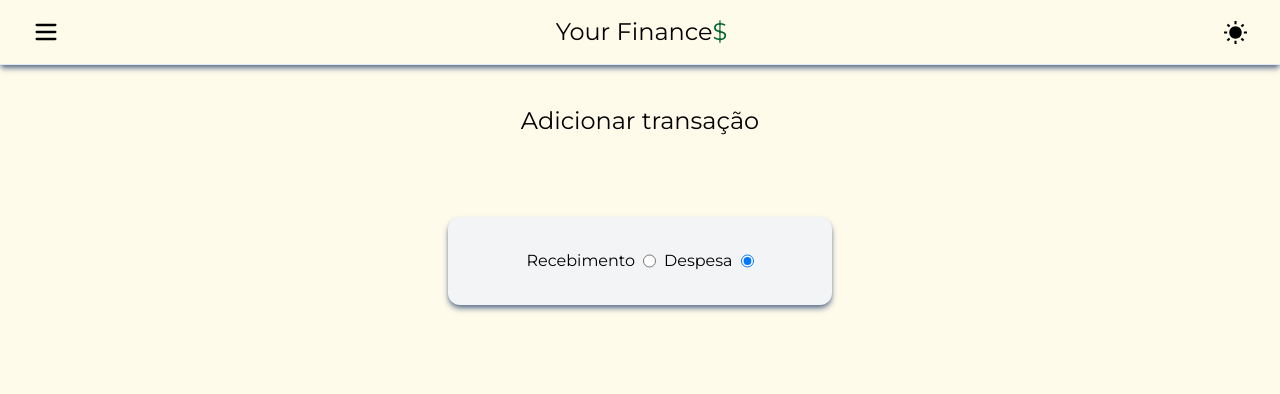
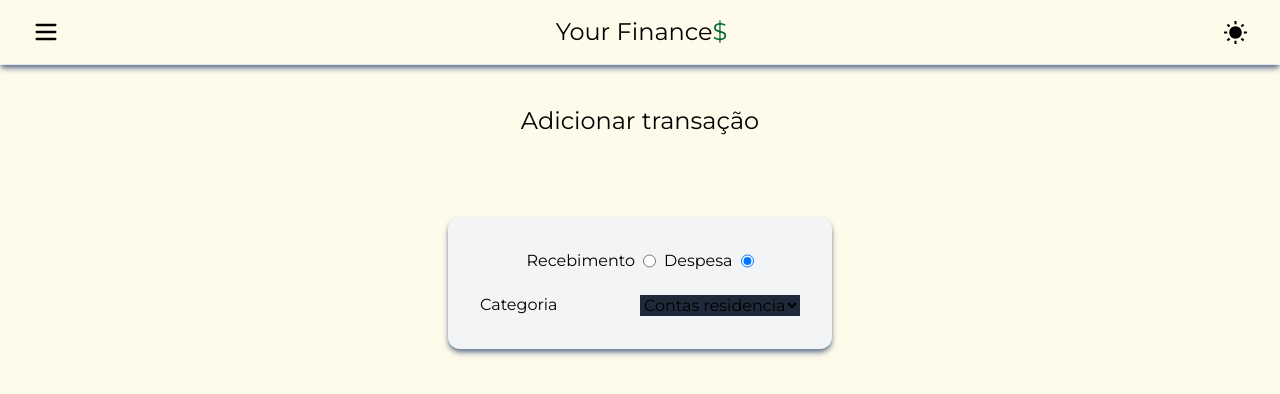
Before and after one commit to mhre1s/Your-Finance-, a React (Vite) app: page /newtransaction in a window 1280 px wide. Both pictures are taken after a click on the radio button "Despesa". Shown: the top 394 px of the page. Built offline with nearby package versions, Linux system fonts and the light colour scheme.

Commit message:
adding the expenses form

```diff
--- a/src/pages/NewTransaction.jsx
+++ b/src/pages/NewTransaction.jsx
@@ -23,13 +23,14 @@ const NewTransaction = () => {
 
               {transactionType === 'recebimento' && (
                 <>
-                <label htmlFor="value">
+                  <label htmlFor="title">
                     <span className='dark:text-white'>Título</span>
                   </label>
                   <input className='border-slate-300 border-1 dark:text-white dark:border-1 text-center
                     dark:border-slate-700 rounded-lg p-1.5
                       [&::-webkit-inner-spin-button]:appearance-none [&::-webkit-outer-spin-button]:appearance-none focus:outline-0'
-                type="number" name="value" id="value" />
+                    type="text" name="title" id="title" />
+
                   <label htmlFor="value">
                     <span className='dark:text-white'>Valor de recebimento</span>
                   </label>
@@ -37,16 +38,32 @@ const NewTransaction = () => {
                     dark:border-slate-700 rounded-lg p-1.5
                       [&::-webkit-inner-spin-button]:appearance-none [&::-webkit-outer-spin-button]:appearance-none focus:outline-0'
                     type="number" name="value" id="value" />
-              <label htmlFor="value">
+
+                  <label htmlFor="date">
                     <span className='dark:text-white'>Data</span>
                   </label>
                   <input className='border-slate-300 border-1 dark:text-white dark:border-1 text-center
                     dark:border-slate-700 rounded-lg p-1.5
                       [&::-webkit-inner-spin-button]:appearance-none [&::-webkit-outer-spin-button]:appearance-none focus:outline-0'
-                type="date" name="value" id="value" />
+                    type="date" name="date" id="date" />
                 </>
               )}
-
+              {transactionType === 'despesa' && (
+                <>
+                  <label htmlFor="category">
+                    <span className='dark:text-white'>Categoria</span>
+                  </label>
+                  <select className='dark:text-white bg-gray-800' name="category" id="category">
+                    <option value="contas-residenciais">Contas residenciais (luz,água)</option>
+                    <option value="cartão">Cartão de crédito</option>
+                    <option value="condução">Condução</option>
+                    <option value="lazer">Lazer</option>
+                    <option value="educação">Educação</option>
+                    <option value="saúde">Saúde</option>
+                  </select>
+                </>
+              )
+              }
           </form>
         </div>
     </div>
```
Lines whose indentation alone changed are shown as unchanged.
